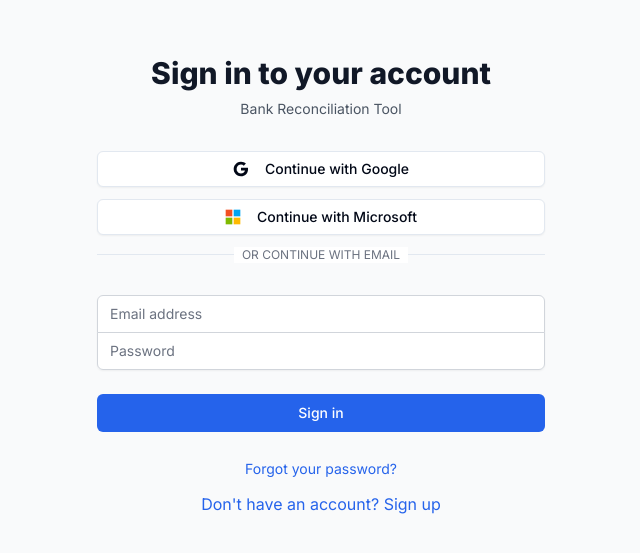
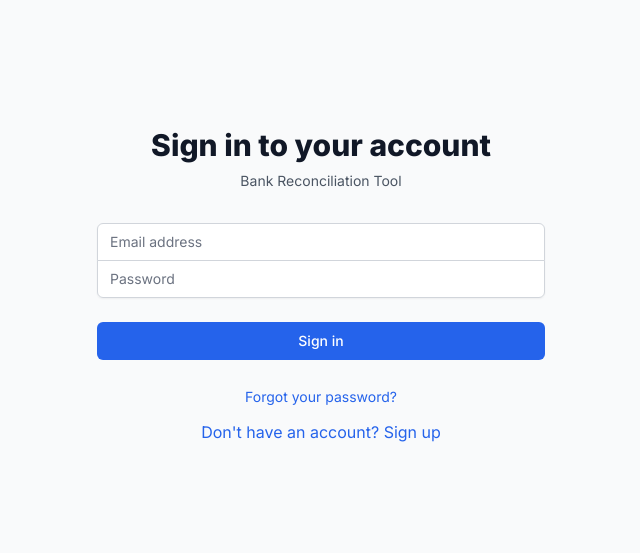
Before and after one commit to algominds35/bank-reconciliation-tool, a Next.js app: page /auth/login in a window 1280 px wide. Shown: the part 127-680 px from the top of the page, without its empty margins (319-959 px from the left). Built offline with nearby package versions, Linux system fonts and the light colour scheme.

Commit message:
Remove OAuth buttons - not configured yet

```diff
--- a/src/app/auth/login/page.tsx
+++ b/src/app/auth/login/page.tsx
@@ -47,10 +47,7 @@ export default function Login() {
             Bank Reconciliation Tool
           </p>
         </div>
-        <div className="mt-8">
-          <OAuthButtons mode="signin" />
-        </div>
-        <form className="mt-6 space-y-6" onSubmit={handleLogin}>
+        <form className="mt-8 space-y-6" onSubmit={handleLogin}>
           <div className="rounded-md shadow-sm -space-y-px">
             <div>
               <input
--- a/src/app/auth/signup/page.tsx
+++ b/src/app/auth/signup/page.tsx
@@ -59,10 +59,7 @@ export default function SignUp() {
             Bank Reconciliation Tool
           </p>
         </div>
-        <div className="mt-8">
-          <OAuthButtons mode="signup" />
-        </div>
-        <form className="mt-6 space-y-6" onSubmit={handleSignUp}>
+        <form className="mt-8 space-y-6" onSubmit={handleSignUp}>
           <div className="rounded-md shadow-sm -space-y-px">
             <div>
               <input
```
